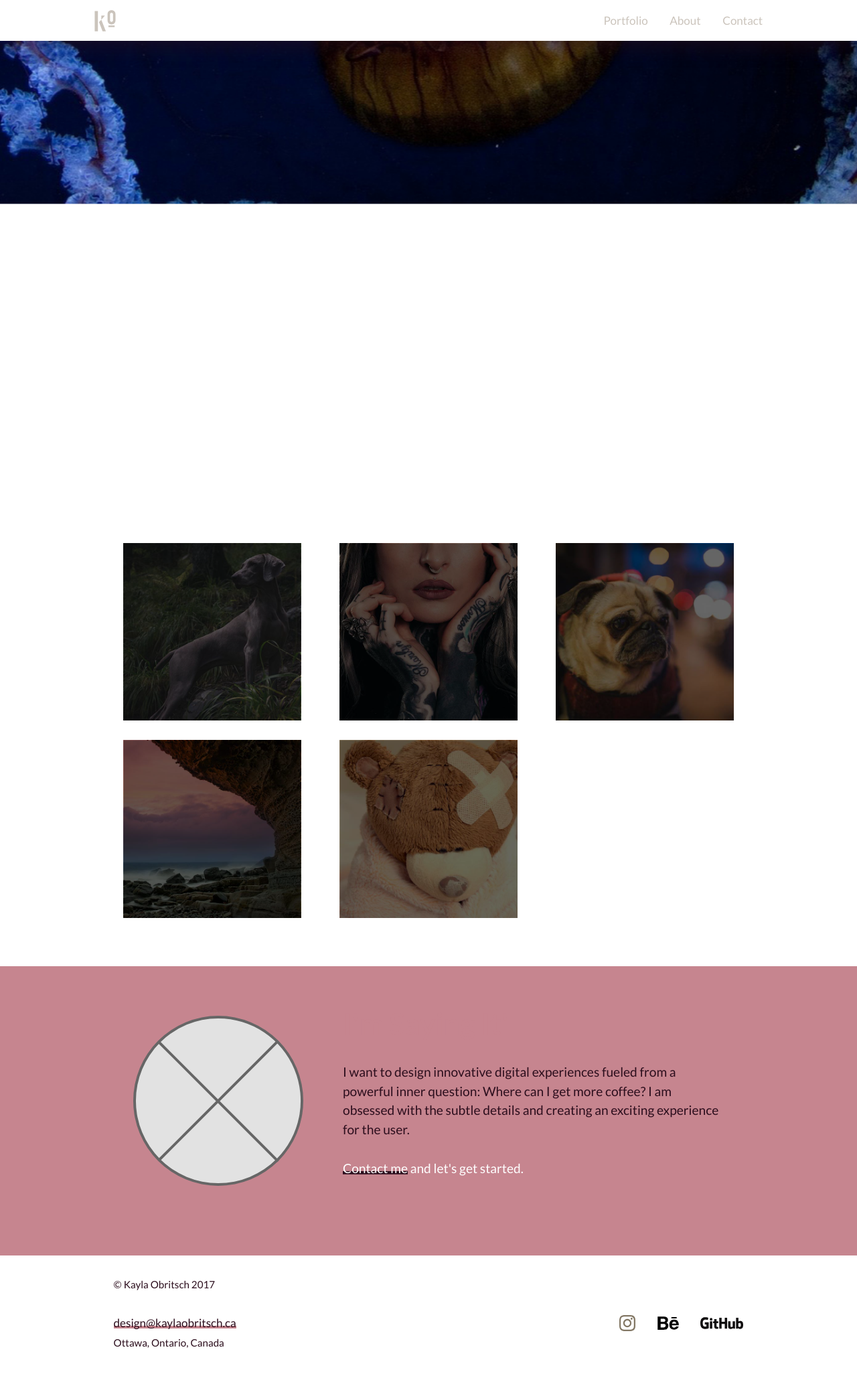
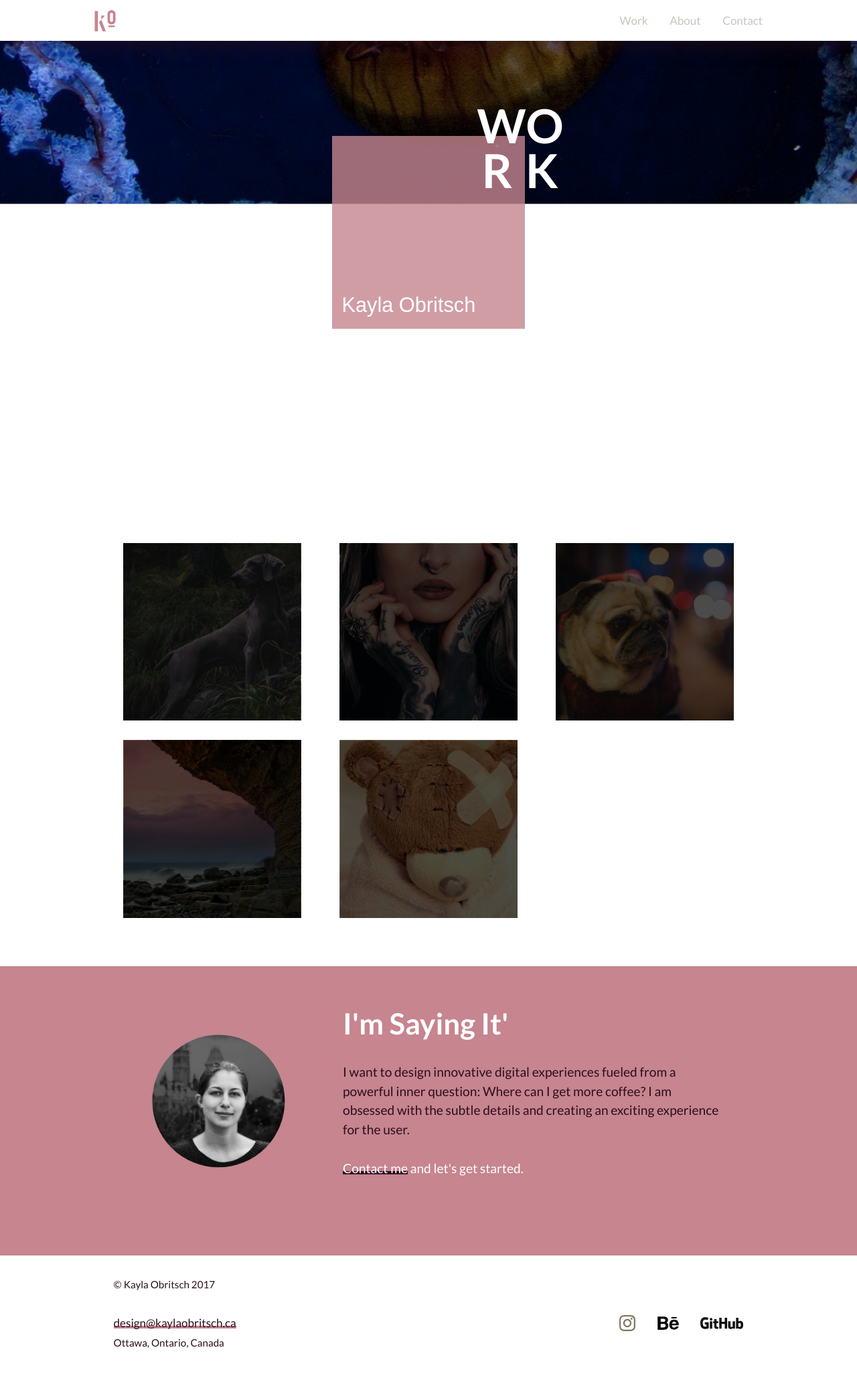
Before and after one commit to kaylaobritsch/portfolio, a Jekyll site: the page built from index.html, in a window 1280 px wide. Shown: the top 2052 px of the page at 67% size. Built offline with Jekyll 4.4.1, drawn with Linux system fonts in a browser that asks for light colours.

Commit message:
Change banner design

```diff
--- a/_includes/portfolio-card.html
+++ b/_includes/portfolio-card.html
@@ -6,7 +6,7 @@
     </div>
     <div class="hover-box-caption absolute pin-center">
       <h2 class="peta hover-box-title text-center push-1-2">{{include.title}}</h2>
-      <p class="text-center hover-box-cat">{{include.caption}}</p>
+      <p class="text-center white">{{include.caption}}</p>
     </div>
   </a>
 </div>
--- a/_layouts/default.html
+++ b/_layouts/default.html
@@ -44,7 +44,7 @@
         </div>
         <div class="text-right unit xs-3-4">
           <ul class="nav-list list-group-inline push-0">
-            <li><a itemprop="url" class="milli" href="{{site.baseurl}}/#portfolio" {% if page.url == '/#portfolio' %} class="current" {% endif %}>Portfolio</a></li>
+            <li><a itemprop="url" class="milli" href="{{site.baseurl}}/#portfolio" {% if page.url == '/#portfolio' %} class="current" {% endif %}>Work</a></li>
             <li><a itemprop="url" class="milli gutter" href="{{site.baseurl}}/#about" {% if page.url == '/#about' %} class="current" {% endif %}>About</a></li>
             <li><a itemprop="url" href="mailto:design@kaylaobritsch.ca" class="milli ">Contact</a></li>
           </ul>
@@ -56,8 +56,15 @@
 
     <div class="embed embed-19by6 relative">
       <img itemprop="image" class="back embed-item" src="{{site.baseurl}}{{page.banner-image}}" alt="Kayla Portfolio Banner">
-      <div class="banner-text absolute pin-center pad-t-2 w-1">
-        <h1 itemprop="name" class="front text-center tenamega">{{page.banner-header}}</h1>
+      <div class="front banner-whole">
+        <div class="banner-square">
+          <div class="banner-work-text text-center">
+            <h1 itemprop="name" class="front tenamega work push-1-4 pad-t-1-4 banner-work"><p class="push-0">WO</p><br><p><span class="work-r">R</span><span>K</span></p></h1>
+          </div>
+          <div class="banner-text pad-b-1-2 gutter-1-2">
+            <h2 itemprop="name" class="banner-sub front push-0">{{page.banner-header}}</h2>
+          </div>
+        </div>
       </div>
     </div>
 
--- a/css/main.css
+++ b/css/main.css
@@ -63,7 +63,7 @@ a {
 }
 
 .nav-list a {
-  filter: blur(.7px);
+  filter: blur(.6px);
   transition: all .25s linear;
 }
 
@@ -77,26 +77,55 @@ a:hover {
   filter: blur(0);
 }
 
-.logo {
+.logo svg {
+  fill: var(--color-primary);
   filter: blur(0);
   transition: all .25s linear;
 }
 
 .logo:hover svg {
-  fill: var(--color-primary);
+  fill: var(--color-black);
 }
 
 h1 {
   font-weight: 300;
 }
 
+.work {
+  font-weight: 600;
+}
+
+.banner-square {
+  background-color: var(--color-primary);
+}
+
 h3 {
   color: var(--color-primary);
 }
 
+.banner-whole {
+  margin-top: -2rem;
+}
+
 .banner-text {
   color: var(--color-white);
-  z-index: 1000;
+  font-family: "Bebas", sans-serif;
+}
+
+.banner-work {
+  line-height: 1.75rem;
+}
+
+.work-r {
+  margin-right: 1rem;
+}
+
+.banner-work p {
+  color: var(--color-white);
+}
+
+.banner-sub {
+  font-weight: 300;
 }
 
 .side-bar {
@@ -112,17 +141,18 @@ h3 {
 /* Hover box */
 
 .box-fade {
-  background-color: rgba(0, 0, 0, .6);
+  background-color: rgba(0, 0, 0, .7);
   transition: all .4s linear;
 }
 
 .hover-box:hover .box-fade {
-  background-color: rgba(0, 0, 0, .4);
+  background-color: rgba(0, 0, 0, .5);
   min-height: 85%;
   width: 85%;
 }
 
 .hover-box-img {
+  background-color: rgba(255, 255, 255, .5);
   transition: all .3s linear;
 }
 
@@ -148,10 +178,6 @@ h3 {
   text-transform: uppercase;
 }
 
-.hover-box-cat {
-  color: var(--color-white);
-}
-
 .hover-box-section {
   margin: 0;
   background-color: var(--color-white);
@@ -162,7 +188,13 @@ h3 {
   background-color: var(--color-primary);
 }
 
+.about-section h3 {
+  color: var(--color-white);
+}
+
 .selfie {
+  -webkit-clip-path: circle(33% at 50% 50%);
+  clip-path: circle(33% at 50% 50%);
   max-width: 60%;
 }
 
@@ -204,6 +236,7 @@ small {
 
 .social svg {
   fill: var(--color-dark-grey);
+  transition: all .25s linear;
 }
 
 .social svg:hover {
@@ -245,6 +278,7 @@ small {
 
 @media only screen and (min-width: 38em) {
 
+
   small {
     text-align: left;
   }
@@ -256,6 +290,36 @@ small {
 }
 
 @media only screen and (min-width: 60em) {
+
+  .banner-whole {
+    left: 50%;
+    position: absolute;
+    top: 50%;
+    transform: translate(-50%, -50%);
+  }
+
+  .banner-square {
+    background-color: rgba(198, 133, 143, .8);
+    position: relative;
+    height: 15rem;
+    width: 15rem;
+  }
+
+  .banner-work-text {
+    margin-right: -3rem;
+    margin-top: -6rem;
+    position: absolute;
+    right: 0;
+    top: 50%;
+    transform: translateY(-50%);
+    z-index: 1000;
+  }
+
+  .banner-text {
+    bottom: 0;
+    position: absolute;
+    left: 0;
+  }
 
   .selfie {
     max-width: 100%;
--- a/index.html
+++ b/index.html
@@ -29,7 +29,7 @@ banner-header: Kayla Obritsch
 
 <section class="about-section grid grid-middle pad-t pad-b-2" id="about">
   <div class="wrapper gutter">
-    <img itemprop="image" class="unit xs-1 s-1 m-1-3 l-1-3 island selfie" src="images/placeholder-circle.svg" alt="Portrait of Kayla Obritsch">
+    <img itemprop="image" class="unit xs-1 s-1 m-1-3 l-1-3 island selfie" src="{{site.baseurl}}/images/kayla.jpg" alt="Portrait of Kayla Obritsch">
     <div class="unit xs-1 s-1 m-2-3 l-2-3 w-1 island">
       <h3 class="yotta">I'm Saying It'</h3>
       <p>I want to design innovative digital experiences fueled from a powerful inner question: Where can I get more coffee? I am obsessed with the subtle details and creating an exciting experience for the user.</p>
```
Also changed, not shown: images/kayla.jpg (added).
